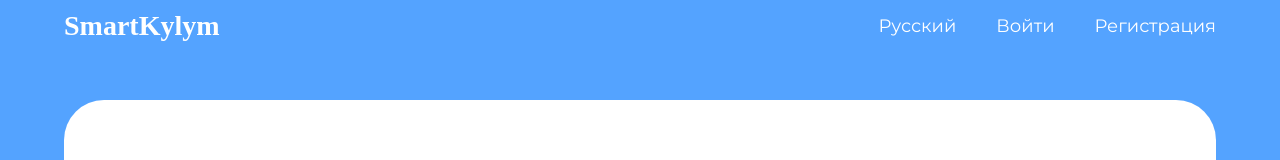
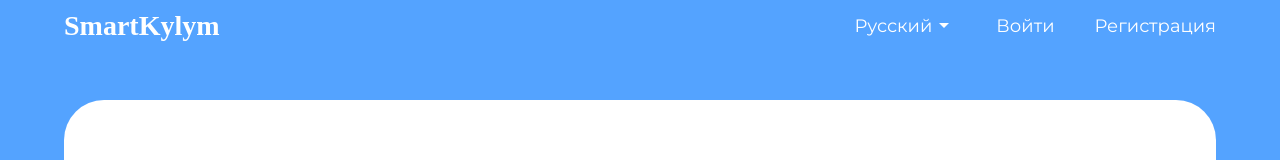
Before and after one commit to Adelina2702/bilimAL, a React (Create React App) app: page / in a window 1280 px wide. Shown: the top 160 px of the page. Built offline with nearby package versions, Linux system fonts and the light colour scheme; a web font is replaced by a local one.

Commit message:
change icons language

```diff
--- a/src/ui/components/Headers/Headers.jsx
+++ b/src/ui/components/Headers/Headers.jsx
@@ -1,6 +1,8 @@
 import React from 'react'
 import styles from './index.module.css'
 import {Link, useNavigate} from "react-router-dom";
+import Arrow from '../../icons/Arrow';
+import ArrowWhite from '../../icons/ArrowWhite';
 
 export default function Headers() {
   const navigate = useNavigate()
@@ -28,19 +30,23 @@ export default function Headers() {
                             <Link to={'/home'}><h1 className={styles.navbar_enter}>Мое обучение</h1></Link>
                               <Link to={'/community'}><h1 className={styles.navbar_enter}>Сообщество</h1></Link>
                             <Link to={'/profile'}><h1 className={styles.navbar_enter}>Профиль </h1></Link>
-                            <div className='flex gap-2'>
-                                <h1 className={styles.navbar_enter}>Русский </h1>
-                                <svg fill="none" stroke="currentColor" stroke-width="1.5" viewBox="0 0 24 24" xmlns="http://www.w3.org/2000/svg" aria-hidden="true">
-                                  <path stroke-linecap="round" stroke-linejoin="round" d="M19.5 5.25l-7.5 7.5-7.5-7.5m15 6l-7.5 7.5-7.5-7.5"></path>
-                                </svg>
+                            <div className='flex '>
+                                <div className={styles.navbar_enter}>Русский
+                               <span><Arrow/></span>
+                                </div>
                               </div>
                             <h1 onClick={logout} className={styles.navbar_enter}>Выйти </h1>
                           </div>
                         ) : (
                           <div className={styles.navbar_allSing} >
-                            <div className='flex gap-2 w-fit'>
+                            {/* <div className='flex gap-2 w-fit'>
                               <h1 className={styles.navbar_enter}>Русский</h1>
-                            </div>
+                            </div> */}
+                            <div className='flex '>
+                                <div className={styles.navbar_enter}>Русский
+                               <span><ArrowWhite/></span>
+                                </div>
+                                </div>
                               <Link to={'/login'}><h1 className={styles.navbar_enter}>Войти</h1></Link>
                               <Link to={'/register'}><h1 className={styles.navbar.sing}>Регистрация</h1></Link>
                           </div>
--- a/src/ui/components/Headers/index.module.css
+++ b/src/ui/components/Headers/index.module.css
@@ -55,6 +55,7 @@
     font-style: normal;
     font-weight: 600;
     line-height: normal;
+    cursor: pointer;
 }
 
 .title_login {
@@ -68,7 +69,9 @@
     cursor: pointer;
 }
 
-.navbar_enter {}
+.navbar_enter {
+    display: flex;
+}
 
 .sing {}
 
--- /dev/null
+++ b/src/ui/icons/Arrow.jsx
@@ -0,0 +1,23 @@
+import React from 'react';
+
+const Arrow = () => {
+  return (
+    <svg
+      xmlns='http://www.w3.org/2000/svg'
+      width='24'
+      height='24'
+      viewBox='0 0 24 24'
+      fill='none'>
+      <g clip-path='url(#clip0_192_222)'>
+        <path d='M7 10L12 15L17 10H7Z' fill='#323232' />
+      </g>
+      <defs>
+        <clipPath id='clip0_192_222'>
+          <rect width='24' height='24' fill='white' />
+        </clipPath>
+      </defs>
+    </svg>
+  );
+};
+
+export default Arrow;
--- /dev/null
+++ b/src/ui/icons/ArrowWhite.jsx
@@ -0,0 +1,23 @@
+import React from 'react';
+
+const ArrowWhite = () => {
+  return (
+    <svg
+      xmlns='http://www.w3.org/2000/svg'
+      width='24'
+      height='24'
+      viewBox='0 0 24 24'
+      fill='white'>
+      <g clip-path='url(#clip0_237_80)'>
+        <path d='M7 10L12 15L17 10H7Z' fill='white' />
+      </g>
+      <defs>
+        <clipPath id='clip0_237_80'>
+          <rect width='24' height='24' fill='white' />
+        </clipPath>
+      </defs>
+    </svg>
+  );
+};
+
+export default ArrowWhite;
```
